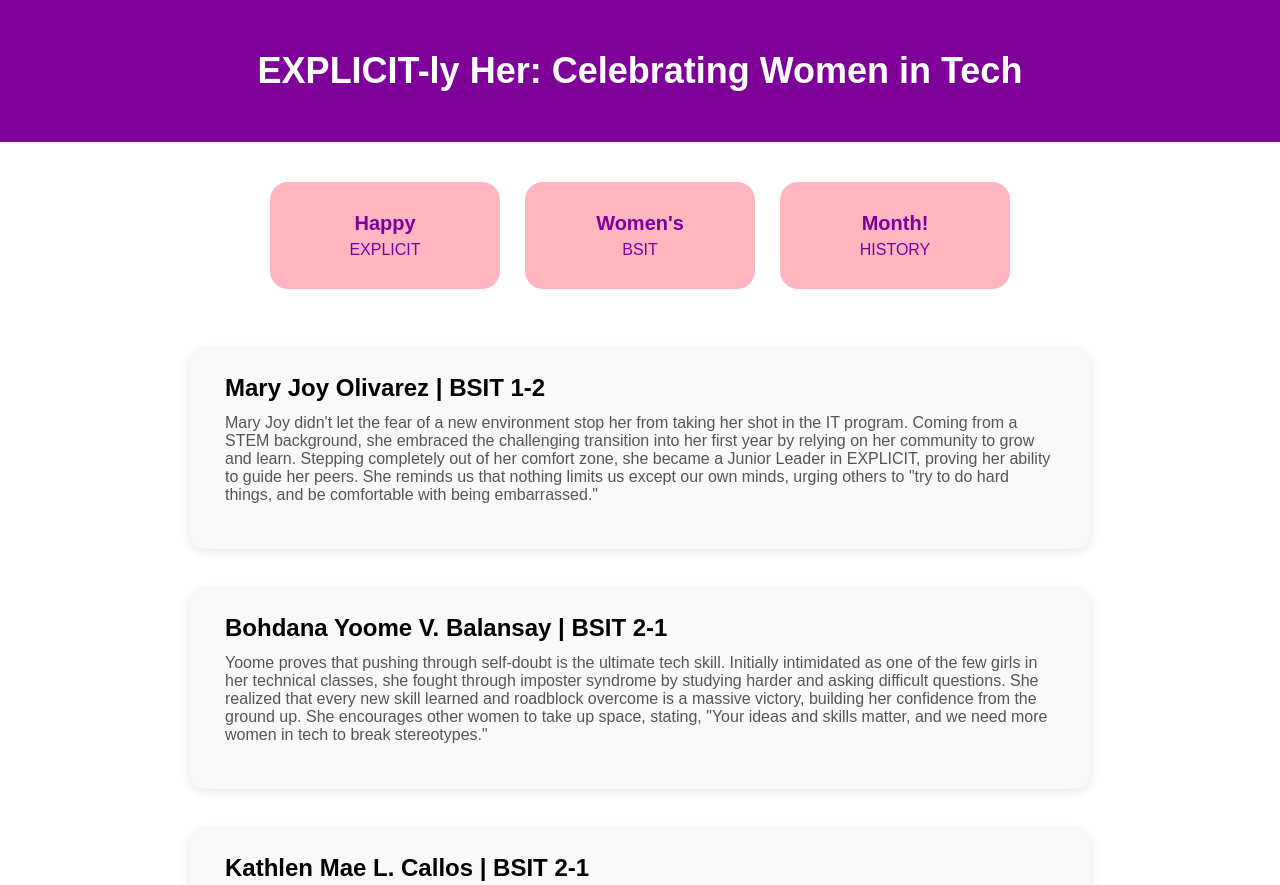
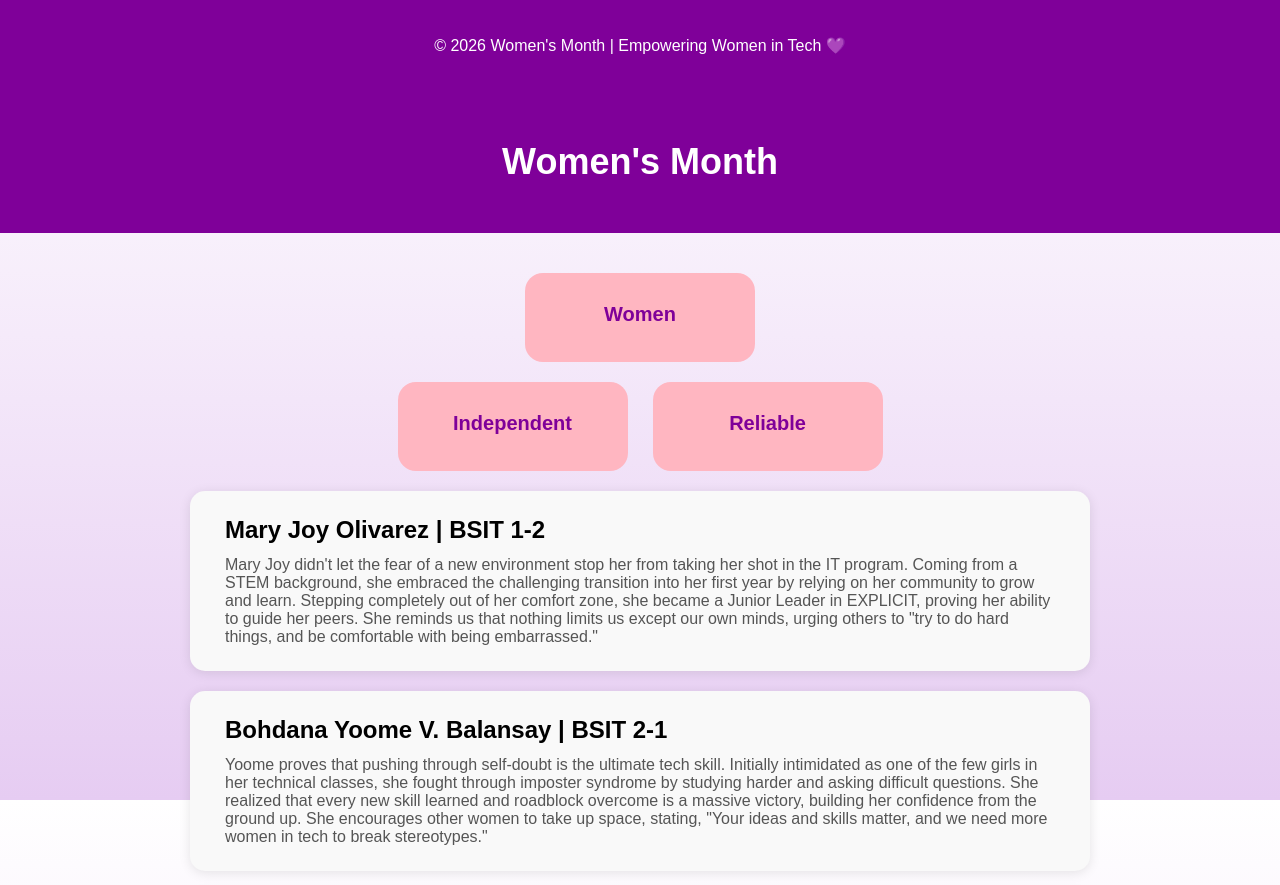
Before and after one commit to JJTR-Arcy/EXPLICITLY-HER, a plain HTML site: page index.html in a window 1280 px wide. Shown: the top 885 px of the page. Drawn offline with Linux system fonts and the light colour scheme.

Commit message:
Add files via upload

```diff
--- a/index.html
+++ b/index.html
@@ -3,18 +3,18 @@
 <head>
     <meta charset="UTF-8">
     <meta name="viewport" content="width=device-width, initial-scale=1.0">
-    <title>EXPLICITLY HER - Ramos & De Dios</title>
+    <title>EXPLICITLY HER</title>
     <style>
         body {
             font-family: Arial, sans-serif;
             margin: 0;
-            background: #ffffff;
+            background: linear-gradient(to bottom, #ffffff, #f3e6f9, #e6ccf2);
             display: flex;
             flex-direction: column;
             align-items: center;
         }
 
-        /* Header */
+
         header {
             width: 100%;
             background: #7f0099;
@@ -28,7 +28,7 @@
             font-size: 36px;
         }
 
-        /* Container for all content */
+
         .container {
             width: 90%;
             max-width: 900px;
@@ -38,22 +38,27 @@
             margin: 40px 0;
         }
 
-        /* Mini cards row outside main cards */
+
         .mini-card-row {
             display: flex;
+            flex-direction: column;
+            gap: 20px;
+            align-items: center;
+
+        }
+
+        .mini-bottom {
+        display: flex;
         gap: 25px;
-            justify-content: center;
-            flex-wrap: wrap;
-            margin-bottom: 20px;
         }
 
         .mini-card {
             background: #ffb6c1;
             color: #7f0099;
-            padding: 30px 25px;      /* bigger padding */
+            padding: 30px 25px;
             border-radius: 18px;
             text-align: center;
-            width: 180px;             /* bigger width */
+            width: 180px;
             cursor: pointer;
             transition: transform 0.2s, box-shadow 0.2s;
         }
@@ -64,21 +69,21 @@
         }
 
         .mini-card-icon {
-            font-size: 40px;          /* big icon */
+            font-size: 40px;
             margin-bottom: 12px;
         }
 
         .mini-card-title {
             font-weight: bold;
-            font-size: 20px;          /* big title */
+            font-size: 20px;
             margin-bottom: 6px;
         }
 
         .mini-card-text {
-            font-size: 16px;          /* bigger text */
+            font-size: 16px;
         }
 
-        /* Main vertical cards */
+
         .inner-card {
             background: #f9f9f9;
             border-radius: 15px;
@@ -86,7 +91,7 @@
             box-shadow: 0 2px 12px rgba(0,0,0,0.1);
             cursor: pointer;
             transition: transform 0.3s, box-shadow 0.3s;
-            Height: 150px;
+            Height: auto;
         }
 
         .inner-card:hover {
@@ -111,45 +116,73 @@
         }
 
         .highlight-text {
-    font-size: 28px;       /* make it large */
+    font-size: 28px;
     font-weight: bold;
     text-align: center;
     margin: 40px 0 20px 0;
     color: #7f0099;
     }
 
+
+html, body {
+    height: 100%;
+}
+
+
+body {
+    display: flex;
+    flex-direction: column;
+}
+
+.container {
+    flex: 1;
+}
+
+
+footer {
+    width: 100%;
+    background: #7f0099;
+    color: white;
+    text-align: center;
+    padding: 20px 0;
+    font-size: 16px;
+}
+
     </style>
 </head>
+
+<footer>
+    <p>© 2026 Women's Month | Empowering Women in Tech 💜</p>
+</footer>
+
 <body>
 
     <header>
-        <h1>EXPLICIT-ly Her: Celebrating Women in Tech</h1>
+        <h1>Women's Month</h1>
     </header>
 
     <div class="container">
 
-        <!-- Large Mini Cards -->
+
         <div class="mini-card-row">
             <div class="mini-card">
-                <div class="mini-card-title">Happy</div>
-                <div class="mini-card-text">EXPLICIT</div>
+        <div class="mini-card-title">Women</div>
+
     </div>
+            <div class="mini-bottom">
         <div class="mini-card">
-                <div class="mini-card-title">Women's</div>
-                <div class="mini-card-text">BSIT</div>
+            <div class="mini-card-title">Independent</div>
         </div>
+
         <div class="mini-card">
-                <div class="mini-card-title">Month!</div>
-                <div class="mini-card-text">HISTORY</div>
+            <div class="mini-card-title">Reliable</div>
         </div>
     </div>
 
-        <!-- Main Cards -->
+
         <div class="inner-card">
             <h2>Mary Joy Olivarez | BSIT 1-2</h2>
-            <p>Mary Joy didn't let the fear of a new environment stop her from taking her shot in the IT program. Coming from a STEM background, she embraced the challenging transition into her first year by relying on her community to grow and learn. Stepping completely out of her comfort zone, she became a Junior Leader in EXPLICIT, proving her ability to guide her peers. She reminds us that nothing limits us except our own minds, urging others to "try to do hard things, and be comfortable with being embarrassed."</p>
-
-           </div>
+            <p>Mary Joy didn't let the fear of a new environment stop her from taking her shot in the IT program. Coming from a STEM background, she embraced the challenging transition into her first year by relying on her community to grow and learn. Stepping completely out of her comfort zone, she became a Junior Leader in EXPLICIT, proving her ability to guide her peers. She reminds us that nothing limits us except our own minds, urging others to "try to do hard things, and be comfortable with being embarrassed."</p></div>
 
         <div class="inner-card">
             <h2>Bohdana Yoome V. Balansay | BSIT 2-1</h2>
@@ -162,30 +195,26 @@
         </div>
 
         <div class="highlight-text">
-            What are some Historical Figures in the world of IT?
+            What are the contributiions of historical women figures in the field of I.T
         </div>
 
         <div class="inner-card">
     <h2>Radia Perlman</h2>
-
-    <p>The Bio: Radia Perlman is a software designer and network engineer who literally wrote the rules for how computers talk to each other. In the 1980s, networks used to crash constantly if there were too many connections (data would just loop endlessly).
-The Ultimate Achievement: She invented the Spanning Tree Protocol (STP). This algorithm allowed network bridges and switches to figure out the best path for data to travel without creating massive, server-crashing loops. She essentially made the massive, modern structure of the Internet possible!</p>
+    <p>The Bio: Radia Perlman is a software designer and network engineer who literally wrote the rules for how computers talk to each other. In the 1980s, networks used to crash constantly if there were too many connections (data would just loop endlessly). The Ultimate Achievement: She invented the Spanning Tree Protocol (STP). This algorithm allowed network bridges and switches to figure out the best path for data to travel without creating massive, server-crashing loops. She essentially made the massive, modern structure of the Internet possible!</p>
 </div>
 
 <div class="inner-card">
     <h2>Grace Hopper</h2>
+    <p>Rear Admiral Grace Hopper was a computer scientist and military legend. Back in the day, code was just 1s and 0s, which took forever to write. She believed code should be written in a language humans could actually read. The Ultimate Achievement: She invented the first Compiler—a program that translates English-like instructions into machine code. This paved the way for modern programming languages like Java and C#. (She also popularized the term "debugging" after pulling an actual, physical moth out of a broken computer relay!)</p></div>
 
-    <p>Rear Admiral Grace Hopper was a computer scientist and military legend. Back in the day, code was just 1s and 0s, which took forever to write. She believed code should be written in a language humans could actually read.
-The Ultimate Achievement: She invented the first Compiler—a program that translates English-like instructions into machine code. This paved the way for modern programming languages like Java and C#. (She also popularized the term "debugging" after pulling an actual, physical moth out of a broken computer relay!)</p>
+<div class="inner-card">
+    <h2>Katherine Johnson</h2>
+    <p>Dorothy Vaughan was a brilliant mathematician and the first Black supervisor at the National Advisory Committee for Aeronautics (which later became NASA). When electronic computers first arrived, she realized that the human mathematicians (called "computers" at the time) were going to lose their jobs to machines. The Ultimate Achievement: Instead of giving up, she taught herself FORTRAN, one of the very first high-level programming languages. Then, she taught it to her entire staff of Black women. She transformed her team from human calculators into some of the first professional software engineers in aerospace history.</p></div>
 </div>
 
-<div class="inner-card">
-    <h2>Dorothy Vaughan</h2>
-    <p>Dorothy Vaughan was a brilliant mathematician and the first Black supervisor at the National Advisory Committee for Aeronautics (which later became NASA). When electronic computers first arrived, she realized that the human mathematicians (called "computers" at the time) were going to lose their jobs to machines.
-The Ultimate Achievement: Instead of giving up, she taught herself FORTRAN, one of the very first high-level programming languages. Then, she taught it to her entire staff of Black women. She transformed her team from human calculators into some of the first professional software engineers in aerospace history.</p>
-</div>
-
-    </div>
+<footer>
+    <p>EXPLORE MORE, AND DISCOVER SOMETHING BETTER. - Kathlen Mae L. Callos</p>
+</footer>
 
 </body>
 </html>
```
Lines whose indentation alone changed are shown as unchanged.
